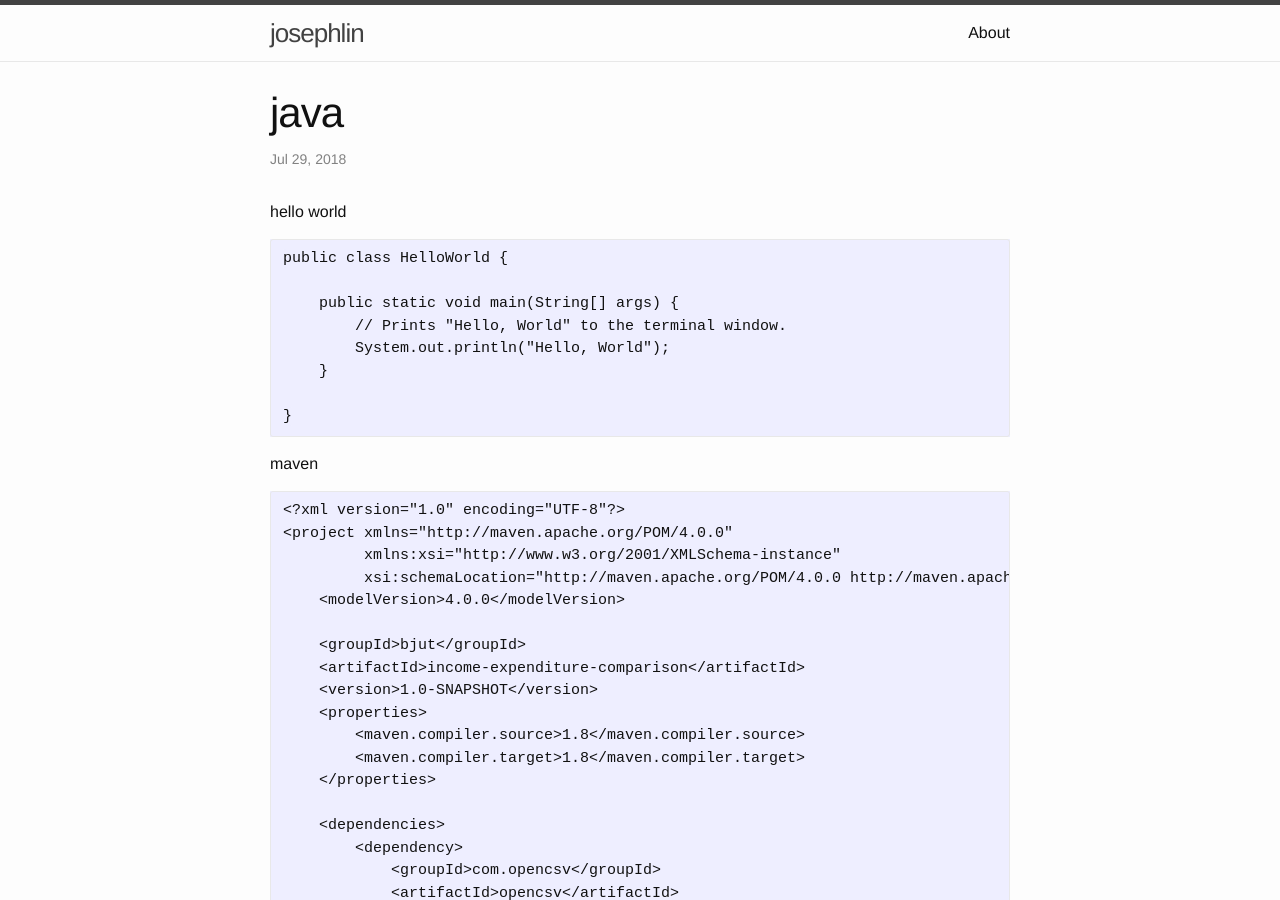
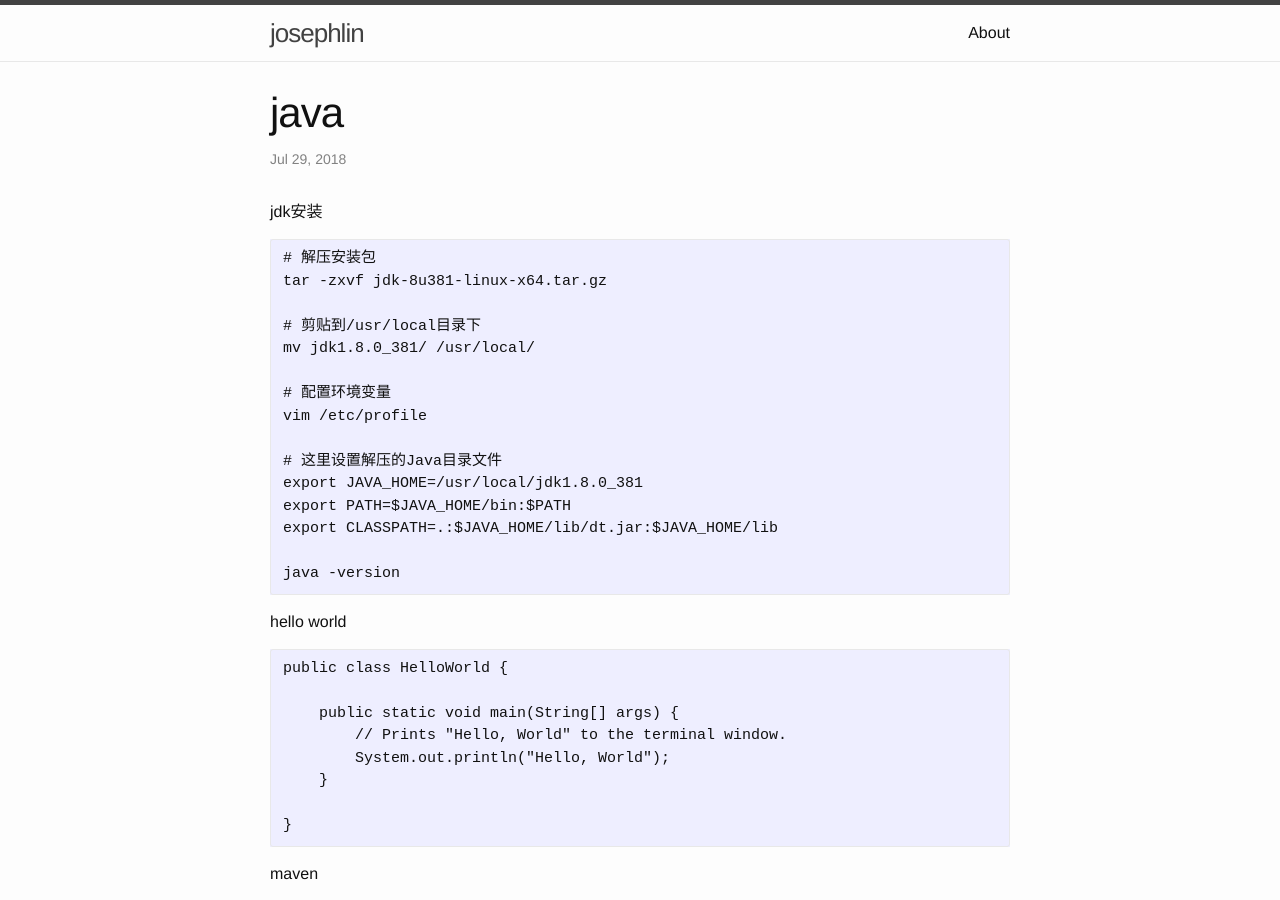
Before and after one commit to josephstalin117/josephstalin117.github.io, a Jekyll site: the page built from _posts/2018-7-29-java.markdown, in a window 1280 px wide and 900 px high. Built offline with Jekyll 4.4.1, drawn with Linux system fonts in a browser that asks for light colours.

Commit message:
fix:update jdk install

````diff
--- a/_posts/2016-04-04-linux.markdown
+++ b/_posts/2016-04-04-linux.markdown
@@ -1062,3 +1062,9 @@ sudo apt-get install wakeonlan
 # 网络唤醒
 wakeonlan xx:xx:xx:xx:xx:xx
 ```
+
+
+在`Windows`中修改的`shell`脚本上传到`Linux`后出现乱码
+```
+dos2unix your_script.sh
+```
--- a/_posts/2018-7-29-java.markdown
+++ b/_posts/2018-7-29-java.markdown
@@ -4,6 +4,26 @@ title:  "java"
 date:   2018-7-29 20:35:35 +0800
 categories: command
 ---
+
+jdk安装
+```
+# 解压安装包
+tar -zxvf jdk-8u381-linux-x64.tar.gz
+
+# 剪贴到/usr/local目录下
+mv jdk1.8.0_381/ /usr/local/
+
+# 配置环境变量
+vim /etc/profile
+
+# 这里设置解压的Java目录文件
+export JAVA_HOME=/usr/local/jdk1.8.0_381
+export PATH=$JAVA_HOME/bin:$PATH
+export CLASSPATH=.:$JAVA_HOME/lib/dt.jar:$JAVA_HOME/lib
+
+java -version
+```
+
 
 hello world
 ```
````
Also changed, not shown: _posts/2018-9-18-markdown.markdown (+7 -0 lines).
